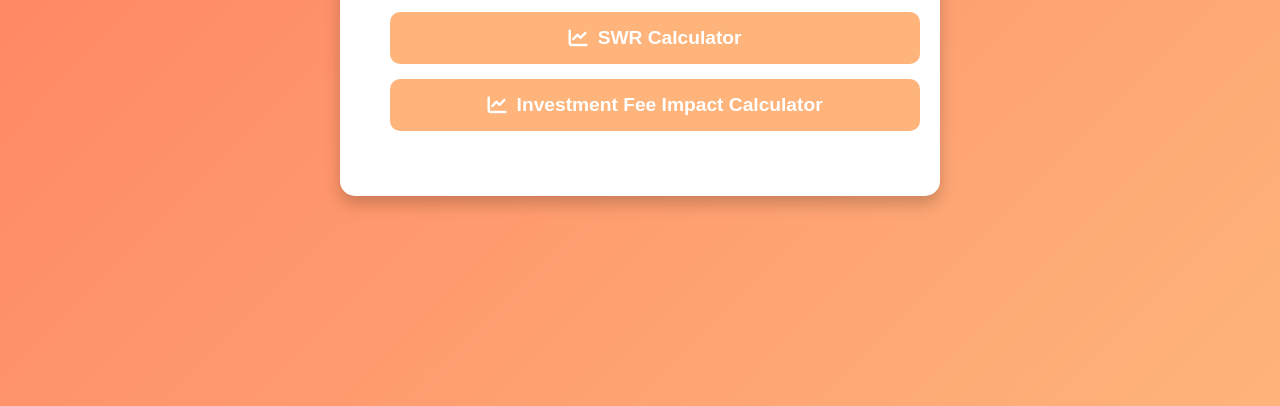
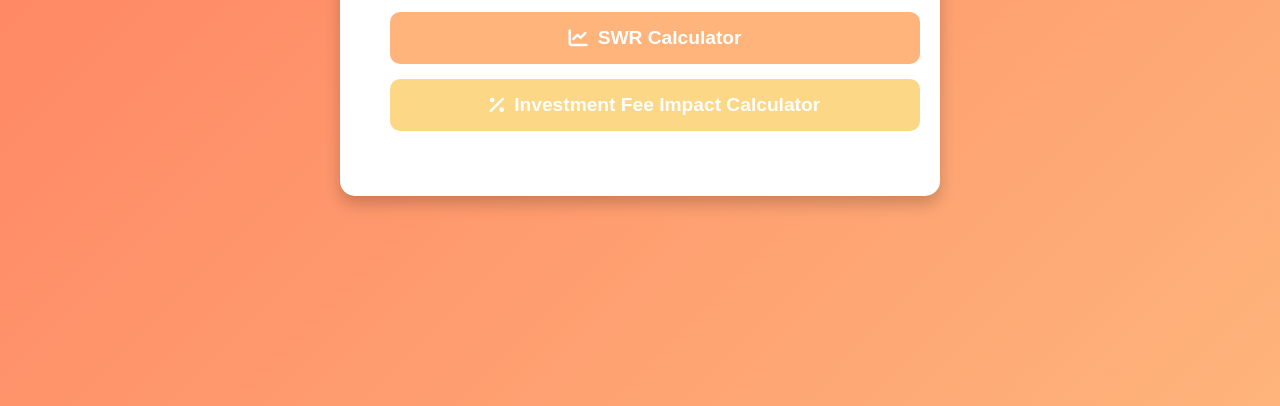
Before and after one commit to abramofranchetti/FireSWR, a plain HTML site: page index.html in a window 1280 px wide. Shown: the part 394-800 px from the top of the page. Drawn offline with Linux system fonts and the light colour scheme.

Commit message:
fic colori e nomi

```diff
--- a/index.html
+++ b/index.html
@@ -58,6 +58,12 @@
         .button.swr:hover {
             background-color: #d9986a;
         }
+        .button.rmd {
+            background-color: #fbd786; /* Giallo tenue con un accento caldo */
+        }
+        .button.rmd:hover {
+            background-color: #e5c070; /* Giallo leggermente più scuro per il hover */
+        }
     </style>
 </head>
 <body>
@@ -69,8 +75,8 @@
         <a href="/FireSWR/swr.html" class="button swr">
             <i class="fas fa-chart-line"></i> SWR Calculator
         </a>
-        <a href="/FireSWR/rmd.html" class="button swr">
-            <i class="fas fa-chart-line"></i> Investment Fee Impact Calculator
+        <a href="/FireSWR/rmd.html" class="button rmd">
+            <i class="fas fa-percent"></i> Investment Fee Impact Calculator
         </a>
     </div>
 </body>
```
